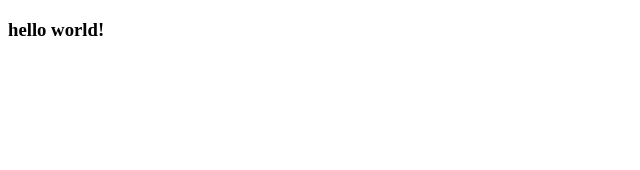
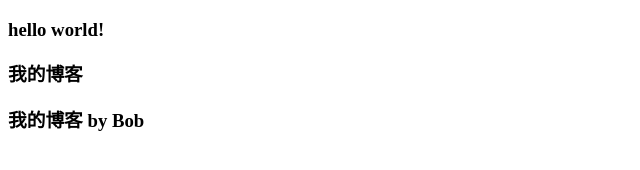
Before and after one commit to Bob2100/vue-course, a plain HTML site: page 17_prop的大小写.html in a window 1280 px wide. Shown: the whole page, without its empty margins (0-640 px from the left). Drawn offline with Linux system fonts and the light colour scheme.

Commit message:
给自定义组件传递动态prop

```diff
--- a/17_prop的大小写.html
+++ b/17_prop的大小写.html
@@ -8,6 +8,10 @@
     <div id="app">
       <!-- 在 HTML 中是 kebab-case 的 -->
       <blog-post post-title="hello world!"></blog-post>
+      <blog-post v-bind:post-title="post.title"></blog-post>
+      <blog-post
+        v-bind:post-title="post.title + ' by ' + post.author.name"
+      ></blog-post>
     </div>
 
     <script src="vue/vue.js"></script>
@@ -22,6 +26,15 @@
 
       new Vue({
         el: "#app",
+        data: {
+          post: {
+            title: "我的博客",
+            author: {
+              name: "Bob",
+              age: 18,
+            },
+          },
+        },
       });
     </script>
   </body>
```
